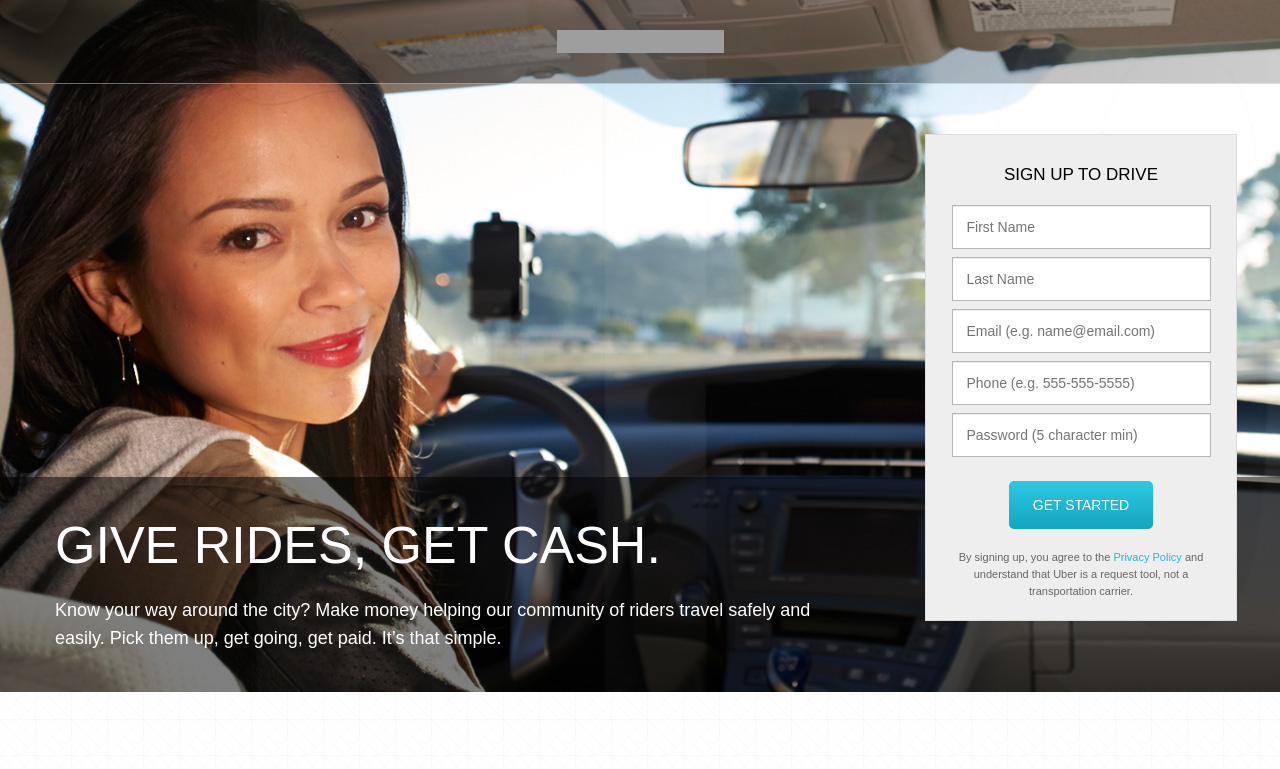
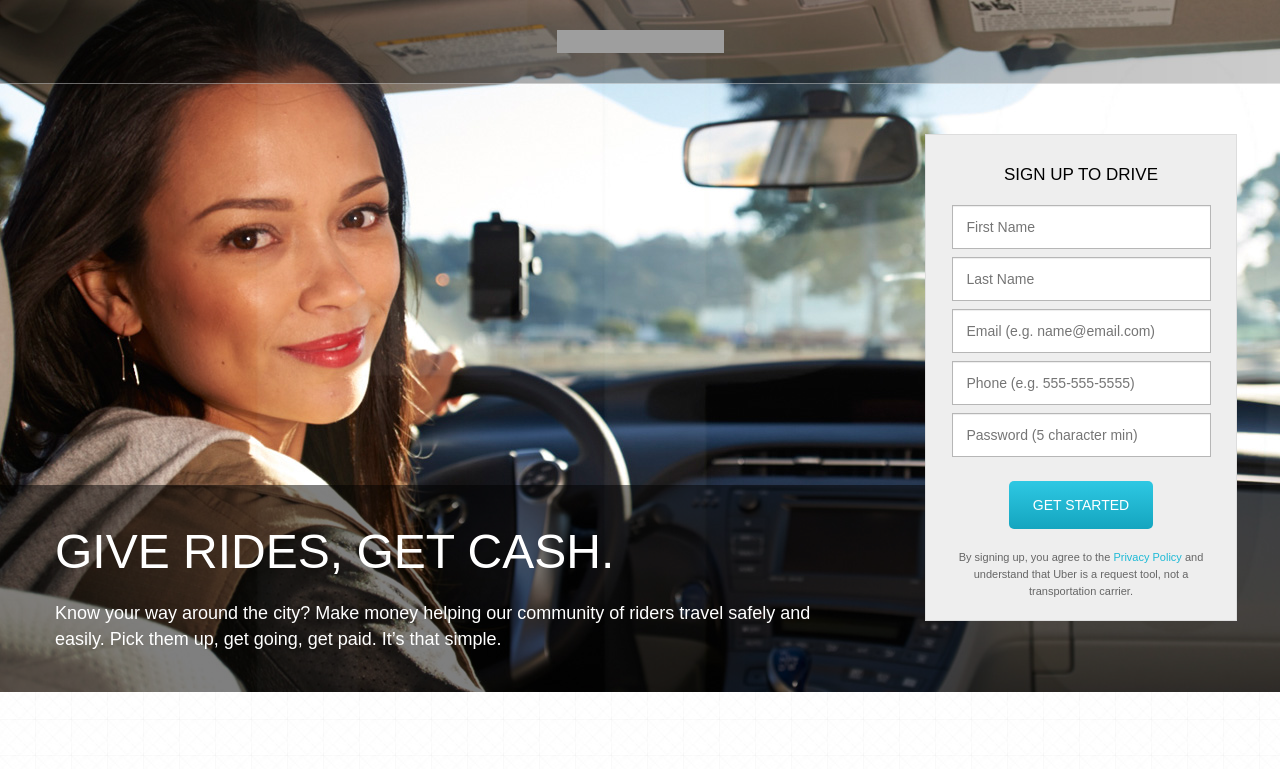
Before and after one commit to mtmoore55/dlp, a plain HTML site: page index.html in a window 1280 px wide. Shown: the top 769 px of the page. Drawn offline with nearby package versions, Linux system fonts and the light colour scheme; grey boxes are pictures that could not be loaded.

Commit message:
Updated font sizing for mobile

```diff
--- a/css/driver-landing.css
+++ b/css/driver-landing.css
@@ -16,17 +16,17 @@ p, span {
 }
 
 	.billboard h2 {
-		font-size: 52px;
+		font-size: 42px;
 		font-weight: 100;
 	}
 
 	.billboard p {
-		font-size: 18px;
-		line-height: 28px;
+		font-size: 16px;
+		line-height: 24px;
 	}
 
 	.messaging {
-		padding: 20px 0 0 0;
+		padding: 15px 0 0 0;
 		display: inline-block;
 		width: 100%;
 		bottom: 0;
@@ -387,6 +387,16 @@ p, span {
 		padding: 0;
 	}
 
+		.billboard h2 {
+			font-size: 48px;
+			font-weight: 100;
+		}
+
+		.billboard p {
+			font-size: 18px;
+			line-height: 26px;
+		}
+
 	.signup {
 		width: 240px;
 		top: 50px;
```
